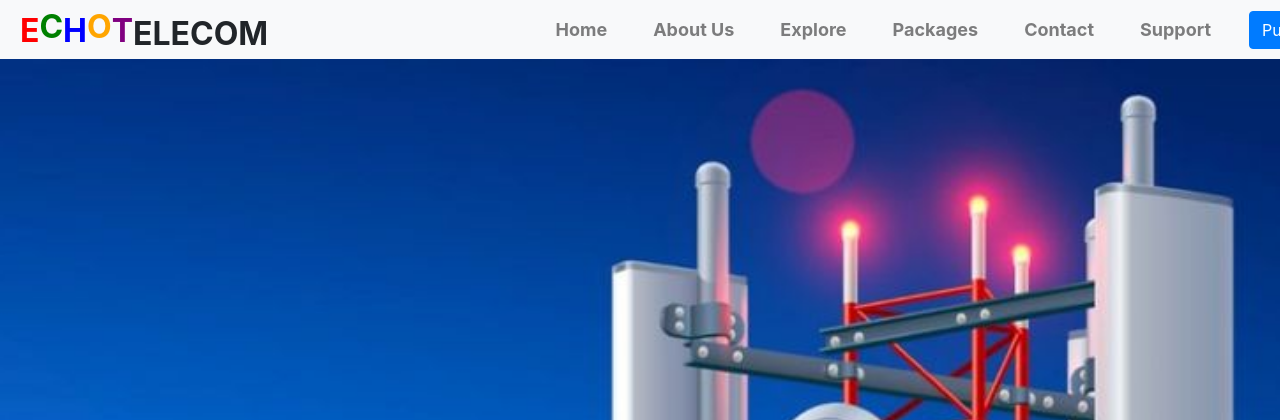
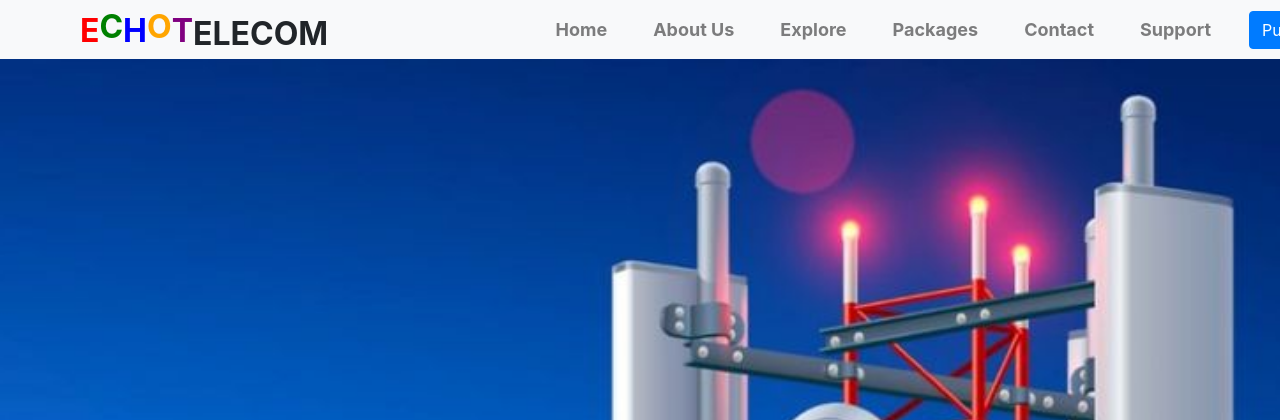
Before and after one commit to brusque7ns/echotelecom, a Flask app: page / in a window 1280 px wide. Shown: the top 420 px of the page. Run offline with Flask 3, Linux system fonts and the light colour scheme; some libraries are stand-ins or nearby versions.

Commit message:
Update styles.css

```diff
--- a/static/styles.css
+++ b/static/styles.css
@@ -252,6 +252,7 @@ button:hover {
     top: 10px;
     left: 20px;
     display: flex;
+    margin-left: 60px;
 }
 
 .echotelecom span {
```
